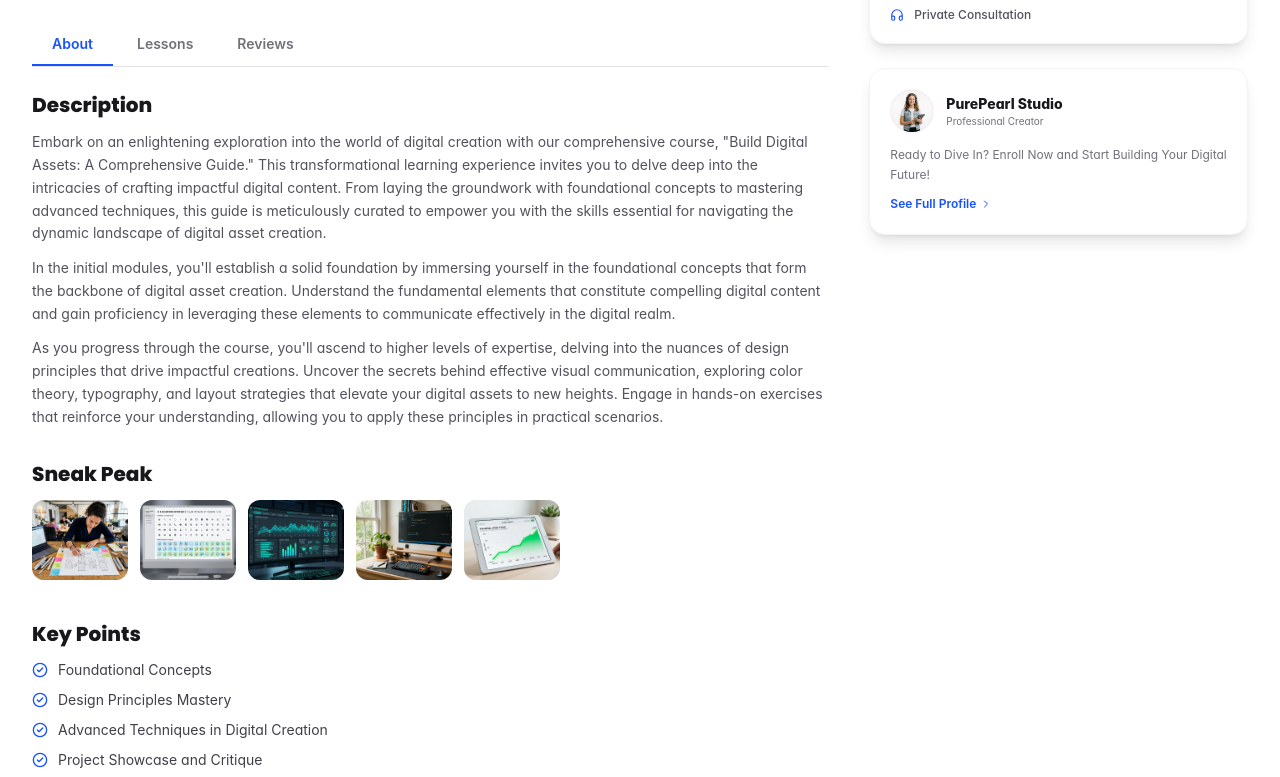
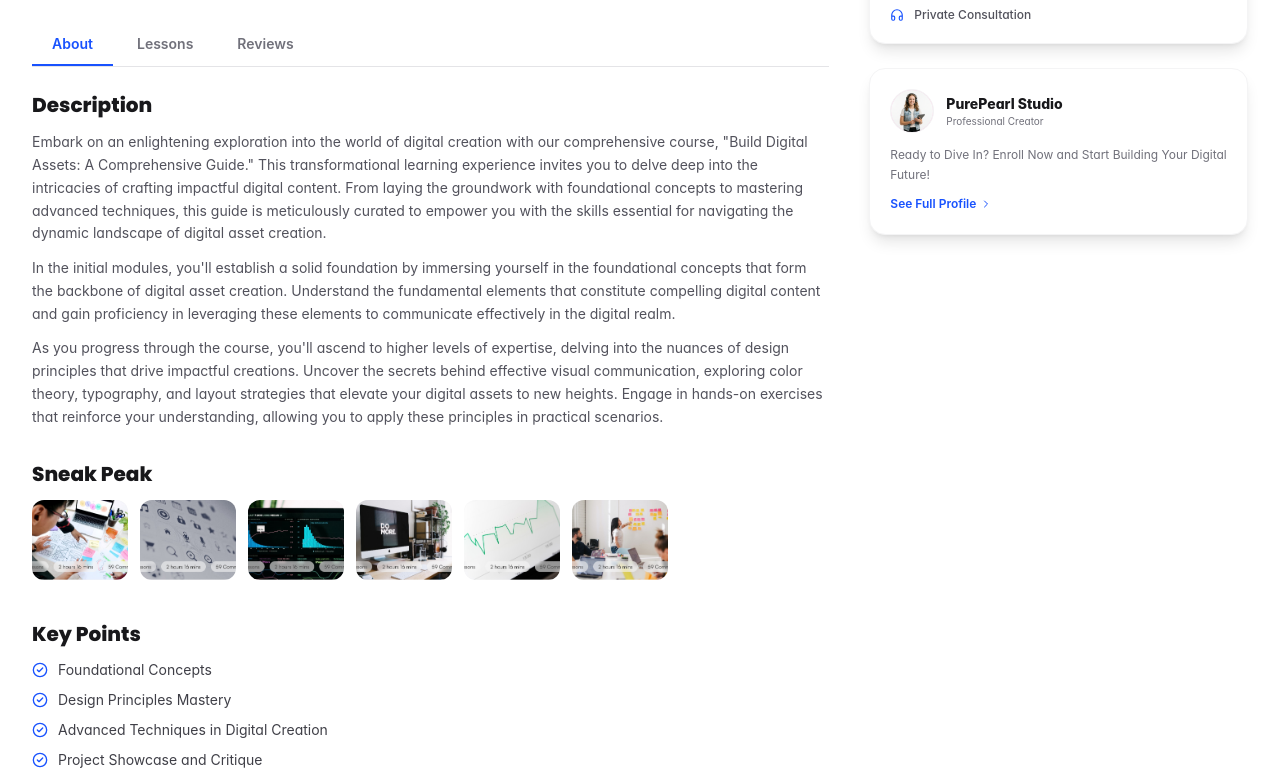
Before and after one commit to ridwanul-basit/ByteSpace-New, a Next.js app: page /courses/balancing-productivity in a window 1280 px wide. Shown: the part 833-1610 px from the top of the page. Built offline with nearby package versions, Linux system fonts and the light colour scheme; a web font is replaced by a local one.

Commit message:
feat(add : course image  added)

```diff
--- a/src/app/courses/[slug]/page.tsx
+++ b/src/app/courses/[slug]/page.tsx
@@ -31,7 +31,7 @@ const COURSE = {
   price: 25,
   lessons: 112,
   duration: "24 hours",
-  image: "/courses/course-2.jpg",
+  image: "/courses/Frame (2).png",
 };
 
 const LESSON_PREVIEW = [
@@ -68,11 +68,12 @@ const REVIEWS = [
 ];
 
 const SNEAK_PEEK_IMAGES = [
-  "/courses/course-1.jpg",
-  "/courses/course-2.jpg",
-  "/courses/course-3.jpg",
-  "/courses/course-4.jpg",
-  "/courses/course-5.jpg",
+  "/courses/Frame (1).png",
+  "/courses/Frame (2).png",
+  "/courses/Frame (3).png",
+  "/courses/Frame (4).png",
+  "/courses/Frame (5).png",
+  "/courses/Frame (6).png",
 ];
 
 type TabType = "about" | "lessons" | "reviews";
--- a/src/app/courses/page.tsx
+++ b/src/app/courses/page.tsx
@@ -20,12 +20,12 @@ import {
 
 /* ── Static course data ────────────────────────────────────────────────────── */
 const COURSES = [
-  { slug: "learn-figma-from-basic", title: "Learn Figma from Basic", image: "/courses/course-1.jpg", author: "purepearl studio", rating: 4.5, level: "Beginner", price: 25, lessons: 17, duration: "2h 16min", comments: 59, category: "UX/UI Design" },
-  { slug: "build-digital-asset", title: "Build Digital Asset", image: "/courses/course-2.jpg", author: "purepearl studio", rating: 4.5, level: "Intermediate", price: 25, lessons: 112, duration: "24h", comments: 45, category: "Design" },
-  { slug: "the-power-of-big-data", title: "the Power of Big Data", image: "/courses/course-3.jpg", author: "purepearl studio", rating: 4.5, level: "Beginner", price: 25, lessons: 17, duration: "2h 16min", comments: 59, category: "Development" },
-  { slug: "balancing-productivity", title: "Balancing Productivity an...", image: "/courses/course-4.jpg", author: "purepearl studio", rating: 4.5, level: "Beginner", price: 25, lessons: 17, duration: "2h 16min", comments: 59, category: "Marketing" },
-  { slug: "mastering-money-management", title: "Mastering Money Manag...", image: "/courses/course-5.jpg", author: "purepearl studio", rating: 4.2, level: "Beginner", price: 25, lessons: 17, duration: "2h 16min", comments: 59, category: "Finance" },
-  { slug: "from-idea-to-startup", title: "From Idea to Startup Succ...", image: "/courses/course-6.jpg", author: "purepearl studio", rating: 4.5, level: "Beginner", price: 25, lessons: 17, duration: "2h 16min", comments: 59, category: "Music" },
+  { slug: "learn-figma-from-basic", title: "Learn Figma from Basic", image: "/courses/Frame (1).png", author: "purepearl studio", rating: 4.5, level: "Beginner", price: 25, lessons: 17, duration: "2h 16min", comments: 59, category: "UX/UI Design" },
+  { slug: "build-digital-asset", title: "Build Digital Asset", image: "/courses/Frame (2).png", author: "purepearl studio", rating: 4.5, level: "Intermediate", price: 25, lessons: 112, duration: "24h", comments: 45, category: "Design" },
+  { slug: "the-power-of-big-data", title: "the Power of Big Data", image: "/courses/Frame (3).png", author: "purepearl studio", rating: 4.5, level: "Beginner", price: 25, lessons: 17, duration: "2h 16min", comments: 59, category: "Development" },
+  { slug: "balancing-productivity", title: "Balancing Productivity an...", image: "/courses/Frame (4).png", author: "purepearl studio", rating: 4.5, level: "Beginner", price: 25, lessons: 17, duration: "2h 16min", comments: 59, category: "Marketing" },
+  { slug: "mastering-money-management", title: "Mastering Money Manag...", image: "/courses/Frame (5).png", author: "purepearl studio", rating: 4.2, level: "Beginner", price: 25, lessons: 17, duration: "2h 16min", comments: 59, category: "Finance" },
+  { slug: "from-idea-to-startup", title: "From Idea to Startup Succ...", image: "/courses/Frame (6).png", author: "purepearl studio", rating: 4.5, level: "Beginner", price: 25, lessons: 17, duration: "2h 16min", comments: 59, category: "Music" },
 ];
 
 const CATEGORIES = [
--- a/src/app/creators/page.tsx
+++ b/src/app/creators/page.tsx
@@ -19,7 +19,7 @@ const CREATOR_COURSES = [
   {
     slug: "learn-figma-from-basic",
     title: "Learn Figma from Basic",
-    image: "/courses/course-1.jpg",
+    image: "/courses/Frame (1).png",
     author: "purepearl studio",
     rating: 4.5,
     level: "Beginner",
@@ -31,7 +31,7 @@ const CREATOR_COURSES = [
   {
     slug: "build-digital-asset",
     title: "Build Digital Asset",
-    image: "/courses/course-2.jpg",
+    image: "/courses/Frame (2).png",
     author: "purepearl studio",
     rating: 4.5,
     level: "Beginner",
@@ -43,7 +43,7 @@ const CREATOR_COURSES = [
   {
     slug: "the-power-of-big-data",
     title: "the Power of Big Data",
-    image: "/courses/course-3.jpg",
+    image: "/courses/Frame (3).png",
     author: "purepearl studio",
     rating: 4.5,
     level: "Beginner",
@@ -55,7 +55,7 @@ const CREATOR_COURSES = [
   {
     slug: "balancing-productivity",
     title: "Balancing Productivity an...",
-    image: "/courses/course-4.jpg",
+    image: "/courses/Frame (4).png",
     author: "purepearl studio",
     rating: 4.5,
     level: "Beginner",
@@ -67,7 +67,7 @@ const CREATOR_COURSES = [
   {
     slug: "mastering-money-management",
     title: "Mastering Money Manage...",
-    image: "/courses/course-5.jpg",
+    image: "/courses/Frame (5).png",
     author: "purepearl studio",
     rating: 4.5,
     level: "Beginner",
@@ -79,7 +79,7 @@ const CREATOR_COURSES = [
   {
     slug: "from-idea-to-startup",
     title: "From Idea to Startup Succ...",
-    image: "/courses/course-6.jpg",
+    image: "/courses/Frame (6).png",
     author: "purepearl studio",
     rating: 4.5,
     level: "Beginner",
--- a/src/components/layout/AuthLayout.tsx
+++ b/src/components/layout/AuthLayout.tsx
@@ -90,7 +90,7 @@ function AuthLeftPanel({ tagline, description }: { tagline: string; description:
           {/* ── Back course card (offset, wider) ── */}
           <div className="absolute top-20 left-0 z-10 w-[260px] rounded-2xl bg-white shadow-xl overflow-hidden border border-zinc-100 opacity-80 transition-transform duration-300 hover:opacity-100">
             <div className="relative h-24 bg-zinc-200 overflow-hidden">
-              <Image src="/courses/course-1.jpg" alt="Build Digital Assets" fill className="object-cover opacity-70" />
+              <Image src="/courses/Frame (1).png" alt="Build Digital Assets" fill className="object-cover opacity-70" />
             </div>
             <div className="p-3">
               <p className="text-xs font-extrabold text-zinc-800 truncate">Build Digital Asset</p>
@@ -107,7 +107,7 @@ function AuthLeftPanel({ tagline, description }: { tagline: string; description:
           <div className="absolute top-4 left-16 sm:left-20 z-20 w-[290px] sm:w-[310px] rounded-2xl bg-white shadow-2xl overflow-hidden border border-zinc-100">
             {/* Course image */}
             <div className="relative h-[135px] bg-zinc-900 overflow-hidden">
-              <Image src="/courses/course-2.jpg" alt="The Power of Big Data" fill className="object-cover opacity-90" />
+              <Image src="/courses/Frame (2).png" alt="The Power of Big Data" fill className="object-cover opacity-90" />
               {/* Badges */}
               <div className="absolute bottom-2.5 left-2.5 right-2.5 flex items-center justify-between gap-1">
                 <span className="rounded-full bg-black/60 backdrop-blur-md px-2 py-0.5 text-[9px] text-white font-semibold flex items-center gap-0.5">
--- a/src/data/landingData.ts
+++ b/src/data/landingData.ts
@@ -58,7 +58,7 @@ export const COURSES_DATA: Course[] = [
     id: "course-1",
     title: "Learn Figma: User Experience Design Essentials",
     category: "Design",
-    image: "/courses/course-1.jpg",
+    image: "/courses/Frame (1).png",
     rating: 4.8,
     reviewsCount: 420,
     studentsCount: "1.8k",
@@ -75,7 +75,7 @@ export const COURSES_DATA: Course[] = [
     id: "course-2",
     title: "Complete Icon & Design System Masterclass",
     category: "Design",
-    image: "/courses/course-2.jpg",
+    image: "/courses/Frame (2).png",
     rating: 4.9,
     reviewsCount: 310,
     studentsCount: "1.2k",
@@ -92,7 +92,7 @@ export const COURSES_DATA: Course[] = [
     id: "course-3",
     title: "Modern Data Science & Analytics Dashboard",
     category: "Data Science",
-    image: "/courses/course-3.jpg",
+    image: "/courses/Frame (3).png",
     rating: 4.7,
     reviewsCount: 512,
     studentsCount: "2.4k",
@@ -109,7 +109,7 @@ export const COURSES_DATA: Course[] = [
     id: "course-4",
     title: "Full-Stack Web Dev: React & Next.js Pro",
     category: "Coding & Technology",
-    image: "/courses/course-4.jpg",
+    image: "/courses/Frame (4).png",
     rating: 4.9,
     reviewsCount: 680,
     studentsCount: "3.1k",
@@ -126,7 +126,7 @@ export const COURSES_DATA: Course[] = [
     id: "course-5",
     title: "Financial Trading & Market Growth Strategies",
     category: "Business & Finance",
-    image: "/courses/course-5.jpg",
+    image: "/courses/Frame (5).png",
     rating: 4.8,
     reviewsCount: 290,
     studentsCount: "1.5k",
@@ -143,7 +143,7 @@ export const COURSES_DATA: Course[] = [
     id: "course-6",
     title: "Agile Product Strategy & Team Collaboration",
     category: "Personal & Career Development",
-    image: "/courses/course-6.jpg",
+    image: "/courses/Frame (6).png",
     rating: 4.8,
     reviewsCount: 340,
     studentsCount: "1.9k",
```
